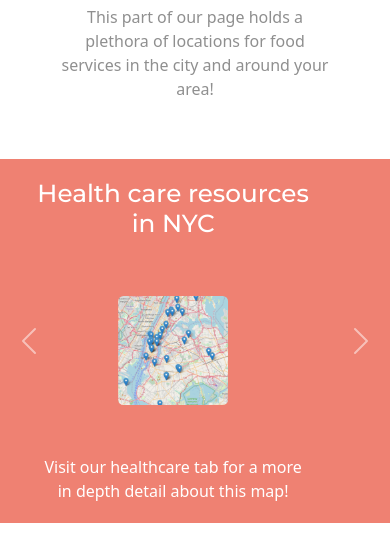
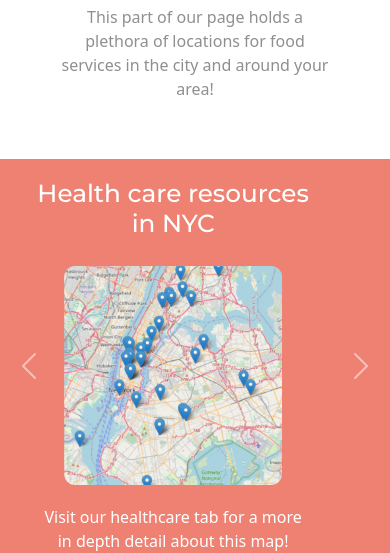
Before and after one commit to JAcevedo01/Hackathon-2024, a website: page docs/index.html in a window 390 px wide. Shown: the part 917-1470 px from the top of the page. Drawn offline with nearby package versions, Linux system fonts and the light colour scheme.

```diff
--- a/docs/CSS/map.css
+++ b/docs/CSS/map.css
@@ -24,7 +24,7 @@
   width: 1.4rem;
 }
 
-@media (max-width: 700px) {
+@media (max-width: 768px) {
   #resources-container {
     display: block;
     width: 100vw;
--- a/docs/CSS/styles.css
+++ b/docs/CSS/styles.css
@@ -117,6 +117,12 @@
     transform: rotate(0);
   }
 }
+@media only screen and (max-width: 1080px) {
+  .r-image {
+    width: 80%; /* Adjust width for mobile devices */
+    margin: 20px; /* Adjust margin for spacing */
+  }
+}
 /* Call to action */
 #cta {
   background-color: #ff4c68;
```
